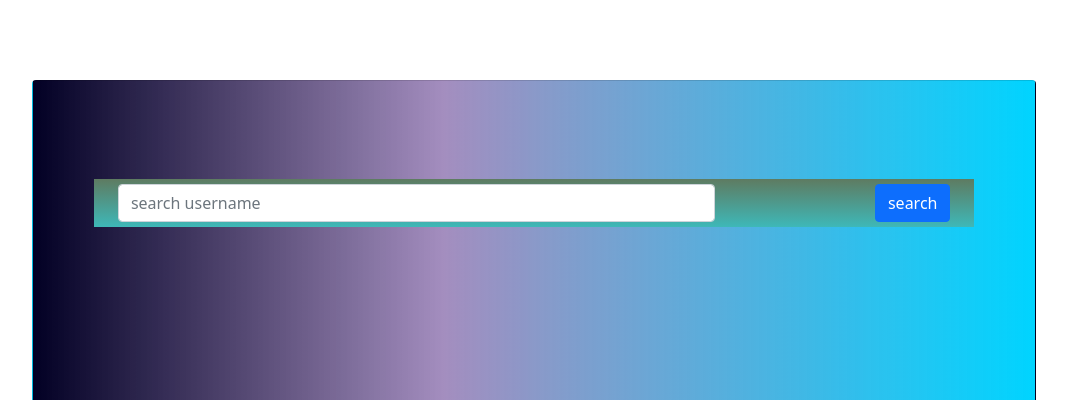
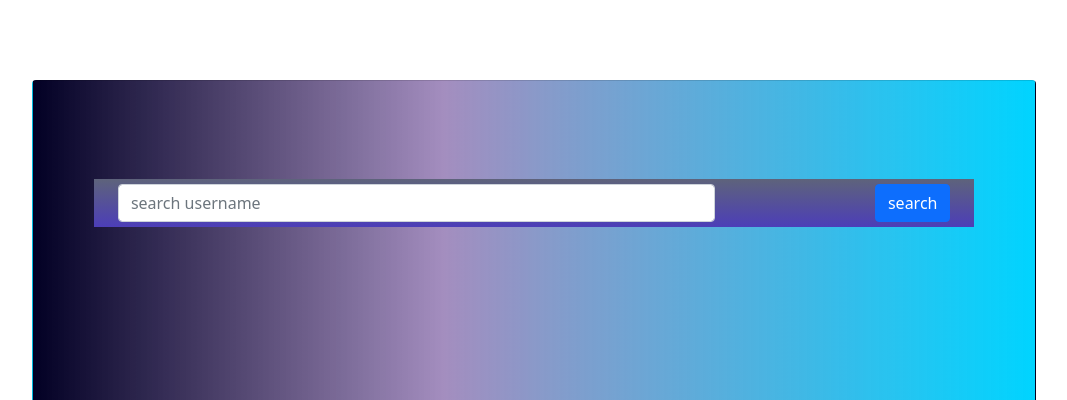
Before and after one commit to susantata/github-users-app, a plain HTML site: page index.html in a window 1280 px wide. Shown: the top 400 px of the page, without its empty margins (38-1105 px from the left). Drawn offline with nearby package versions, Linux system fonts and the light colour scheme.

```diff
--- a/susan.css
+++ b/susan.css
@@ -5,8 +5,8 @@
     border-radius: 10px;
     background: rgb(34, 193, 195);
     background: rgb(2,0,36);
-    background: rgb(2,0,36);
-background: linear-gradient(90deg, rgba(2,0,36,1) 0%, rgba(129,98,166,0.7091211484593838) 41%, rgba(0,212,255,1) 100%);
+    background: rgb(2,0,36);background: linear-gradient(90deg, rgba(2,0,36,1) 0%, rgba(129,98,166,0.7091211484593838) 41%, rgba(0,212,255,1) 100%);
+
 
 }
 .fwr{
@@ -73,8 +73,8 @@ background: linear-gradient(90deg, rgba(2,0,36,1) 0%, rgba(129,98,166,0.70912114
     width: 90%;
     margin: auto;
     justify-content: center;
-    background: rgb(34, 163, 163);
-background: linear-gradient(0deg, rgb(62, 184, 184) 0%, rgb(94, 123, 97) 100%);
+    background: rgb(34, 43, 163);
+background: linear-gradient(0deg, rgb(76, 62, 184) 0%, rgb(94, 99, 123) 100%);
 height: 20px;
 }
 .image {
```
